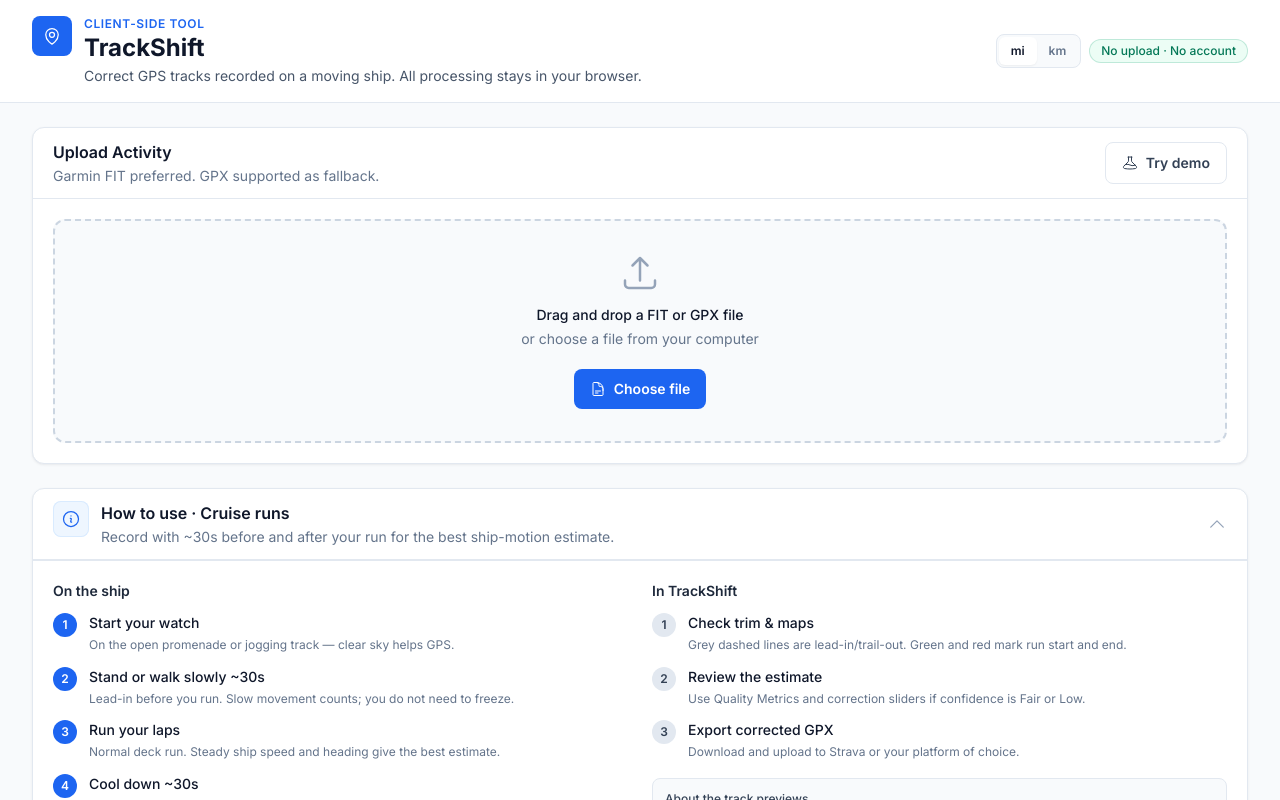
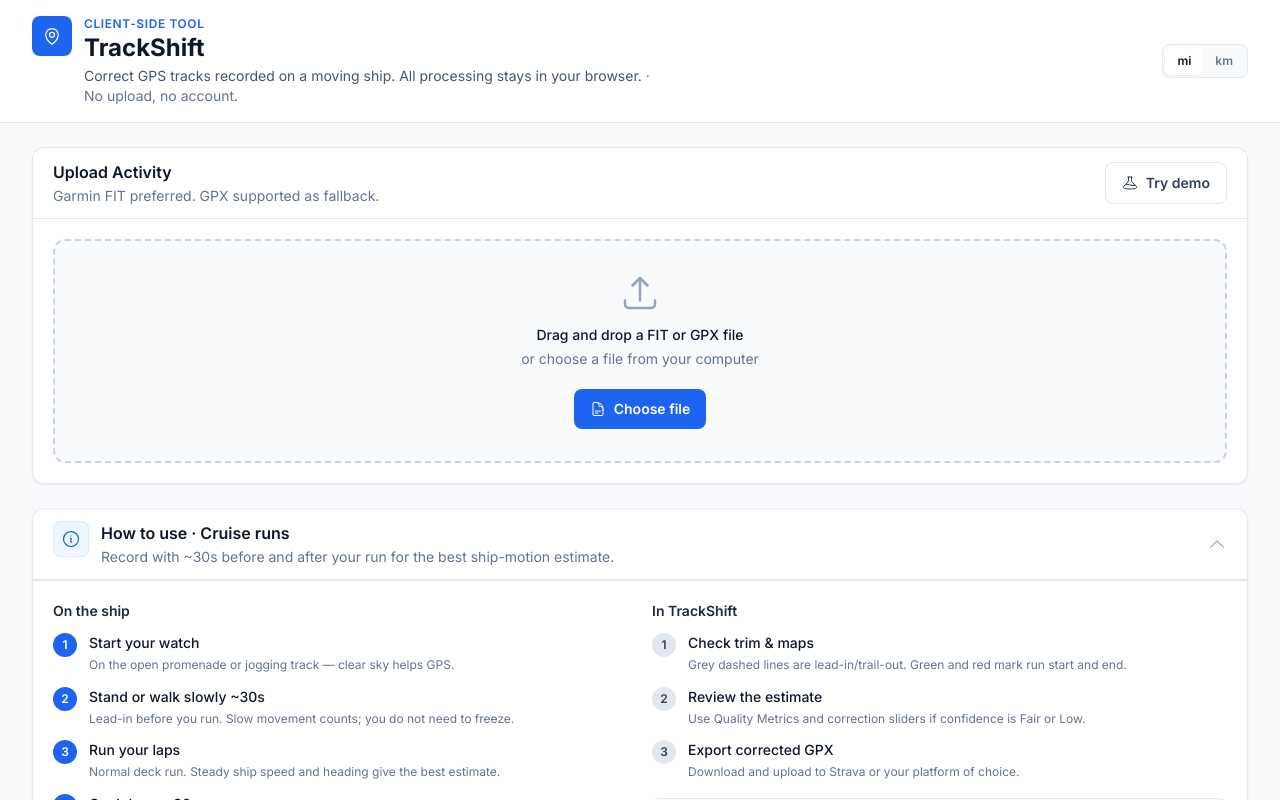
Before and after one commit to brandonlavello/TrackShift, a Vue app: page / in a window 1280 px wide. Shown: the top 800 px of the page. Built offline with nearby package versions, Linux system fonts and the light colour scheme.

Commit message:
Move privacy note into header subtitle as inline text.
Drop the badge pill and append a muted no-upload line after the browser processing sentence.

```diff
--- a/src/components/AppHeader.vue
+++ b/src/components/AppHeader.vue
@@ -24,18 +24,15 @@
             TrackShift
           </h1>
           <p class="tw-mt-0.5 tw-max-w-xl tw-text-sm tw-text-slate-600">
-            Correct GPS tracks recorded on a moving ship. All processing stays in your browser.
+            Correct GPS tracks recorded on a moving ship. All processing stays in your
+            browser.
+            <span class="tw-text-slate-500">· No upload, no account.</span>
           </p>
         </div>
       </div>
 
       <div class="tw-flex tw-flex-wrap tw-items-center tw-gap-2">
         <UnitToggle />
-        <span
-          class="tw-inline-flex tw-items-center tw-rounded-full tw-bg-emerald-50 tw-px-3 tw-py-1 tw-text-xs tw-font-medium tw-text-emerald-700 tw-ring-1 tw-ring-inset tw-ring-emerald-600/20"
-        >
-          No upload · No account
-        </span>
       </div>
     </div>
   </header>
```
